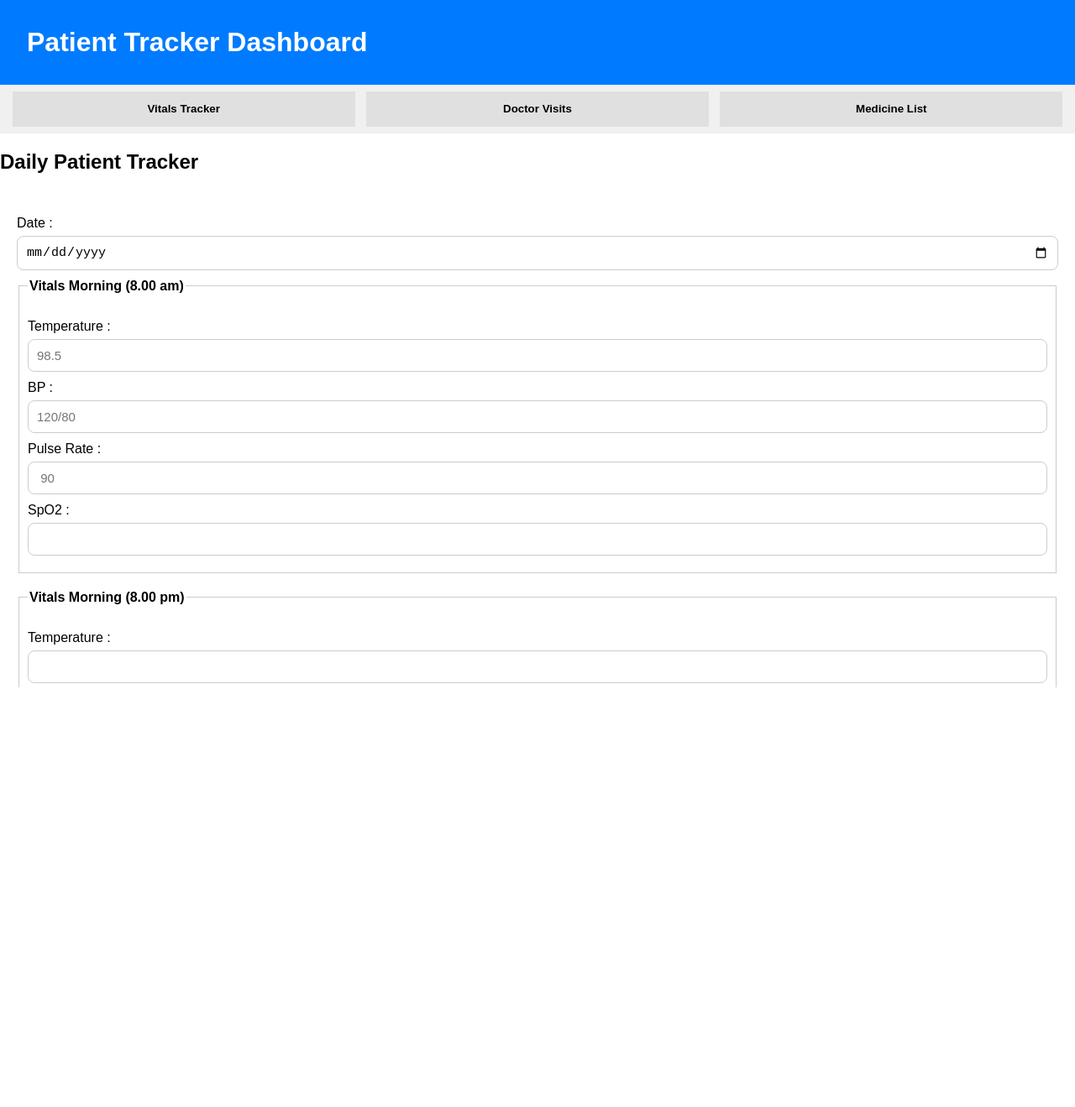
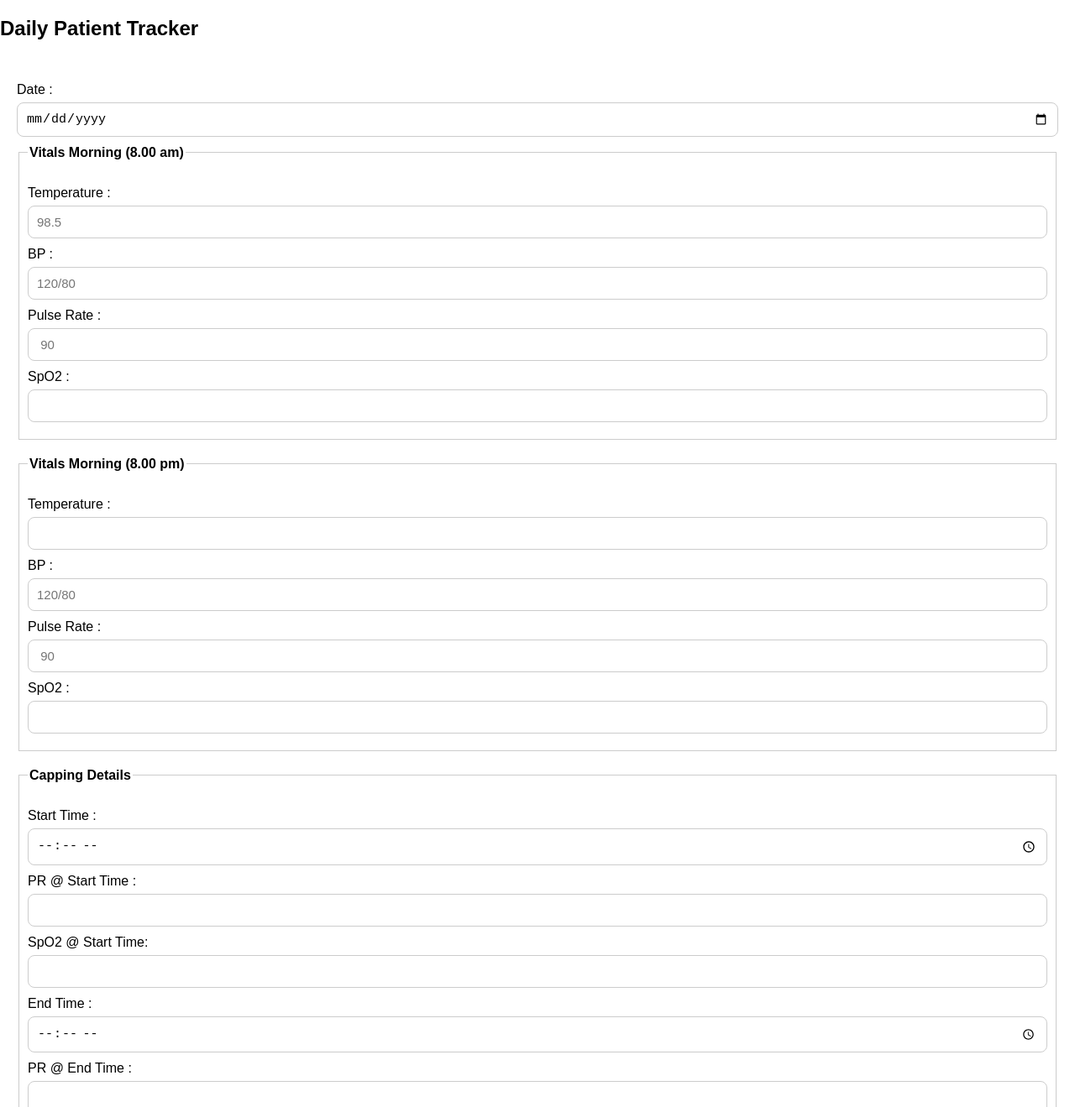
Before and after one commit to dcaparna87/vitals-whatsapp, a plain HTML site: page index.html in a window 1280 px wide. Shown: the top 1319 px of the page at 84% size. Before the commit the page ends 823 px from the top, so only its background shows below. Drawn offline with Linux system fonts and the light colour scheme.

```diff
--- a/index.html
+++ b/index.html
@@ -3,18 +3,72 @@
 <head>
   <meta charset="UTF-8" />
   <meta name="viewport" content="width=device-width, initial-scale=1.0" />
-  <title>Patient Tracker Dashboard</title>
+  <title>Patient Tracker</title>
   <link rel="stylesheet" href="style.css" />
 </head>
 <body>
-  <h1>Patient Tracker Dashboard</h1>
-  <nav>
-    <button onclick="loadPage('vitals.html')">Vitals Tracker</button>
-    <button onclick="loadPage('doctor.html')">Doctor Visits</button>
-    <button onclick="loadPage('medicines.html')">Medicine List</button>
-  </nav>
+  <h2>Daily Patient Tracker</h2>
+  <form id="trackerForm">
+    <label>Date : <input type="date" id ="dt" /></label>
+    <fieldset>
+      <legend>Vitals Morning (8.00 am)</legend>
+      <label>Temperature : <input type="text" id="morning_temp" step="0.1" min="90" max="110" placeholder="98.5" /></label>
+      <label>BP : <input type="text" id="morning_bp" pattern="\d{2,3}/\d{2,3}" title="Format: 120/80" placeholder="120/80"/></label>
+      <label>Pulse Rate : <input type="text" id="morning_pr" min="0" max="200" placeholder=" 90" /></label>
+      <label>SpO2 : <input type="text" id="morning_spo2" /></label>
+    </fieldset>
+    <fieldset>
+      <legend>Vitals Morning (8.00 pm)</legend>
+      <label>Temperature : <input type="text" id="evening_temp" step="0.1" min="90" max="110"/></label>
+      <label>BP : <input type="text" id="evening_bp" pattern="\d{2,3}/\d{2,3}" title="Format: 120/80" placeholder="120/80"np /></label>
+      <label>Pulse Rate : <input type="text" id="evening_pr" min="0" max="200" placeholder=" 90"/></label>
+      <label>SpO2 : <input type="text" id="evening_spo2" /></label>
+    </fieldset>
+    <fieldset>
+      <legend>Capping Details</legend>
+      <label>Start Time : <input type="time" id="capping_start" /></label>
+      <label>PR @ Start Time : <input type="text" id="cap_start_pr" /></label>
+      <label>SpO2 @ Start Time: <input type="text" id="cap_start_spo2" /></label>
+      <label>End Time : <input type="time" id="capping_end" /></label>
+      <label>PR @ End Time : <input type="text" id="cap_end_pr" /></label>
+      <label>SpO2 @ End Time: <input type="text" id="cap_end_spo2" /></label>
+    </fieldset>
 
-  <iframe id="contentFrame" src="vitals.html" frameborder="0"></iframe>
+    <fieldset>
+      <legend>Total Intake/Output Quantity</legend>
+      <label> Input : <input type ="number" id ="inputQty" /></label>
+      <label> Output : <input type ="number" id ="outputQty" /></label>
+    </fieldset>
+
+    <fieldset>
+      <legend>Miscelleanous</legend>
+      <label> Motion Passed : <input type ="number" id ="motionPassed" /></label>
+      <label> Trachea Secretions : <input type ="number" id ="tSecretions" /></label>
+      <label> Oral Suctions : <input type="number" id="oral_suctions"/> </label>
+      <label> RBS : <input type="number" id="rbs"/> </label>
+    </fieldset>
+
+    <fieldset>
+      <legend>Notes</legend>
+      <label> Physio Therapy: <textarea id="physio_notes" rows="4" cols="50"></textarea> </label>
+      <label> Swallow Therapy : <textarea id="swallow_notes" rows="4" cols="50"></textarea> </label>
+    </fieldset>
+
+    <fieldset>
+      <legend>Medications</legend>
+      <div id="medicationsList"></div>
+      <label> Medicine Name :<input type="text" class="medName" /> </label>
+      <label> Dose :<input type="text" class="medDose" /></label>
+      <label>Time : <input type="text" class="medTime" /></label>
+      <button type="button" onclick="addMedication()">+ Add Medication</button>
+    </fieldset>
+
+    <div class="buttons">
+      <button type="button" id ="saveBtn" onclick="saveVitalsData()">Save</button>
+      <button type="button" id ="sendWhatsAppBtn" onclick="sendWhatsApp()">Send WhatsApp</button>
+      <button type="button" id ="exportBtn" onclick="exportToExcel()">Export to Excel</button>
+    </div>
+  </form>
 
   <script src="app.js"></script>
 </body>
```
